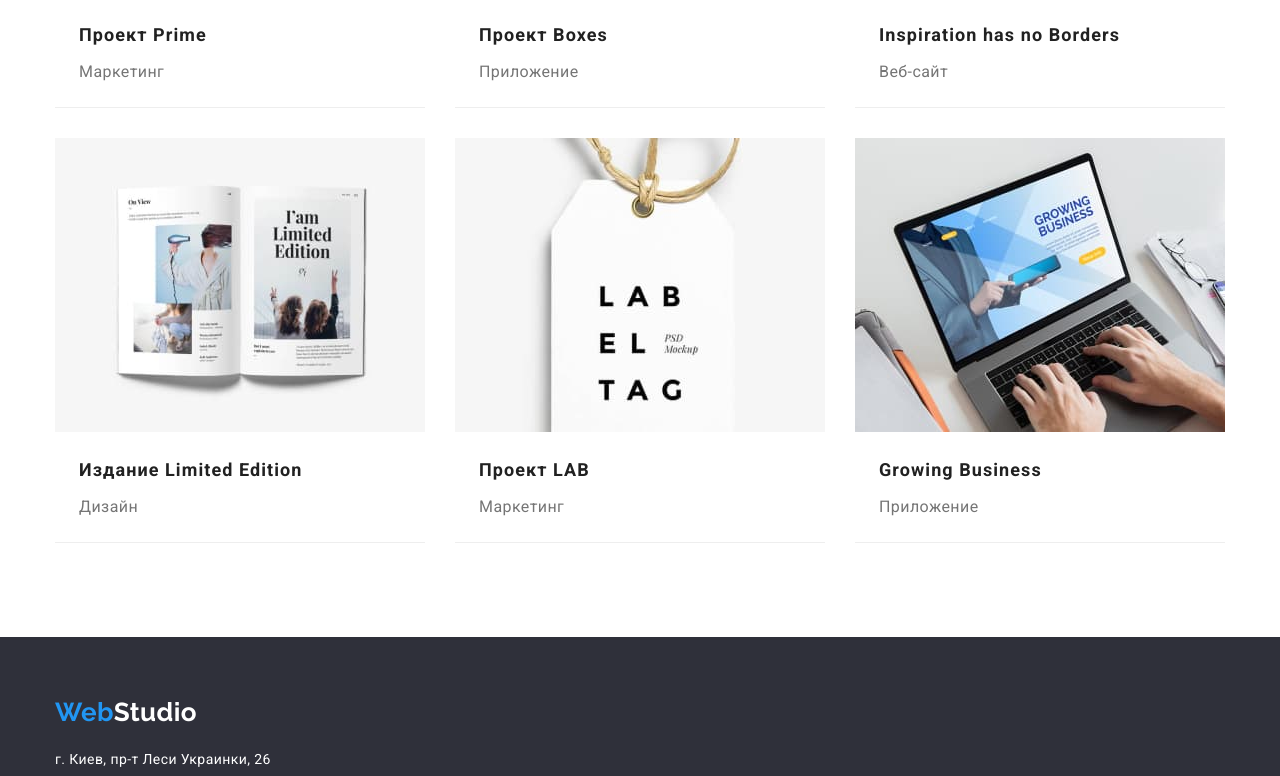
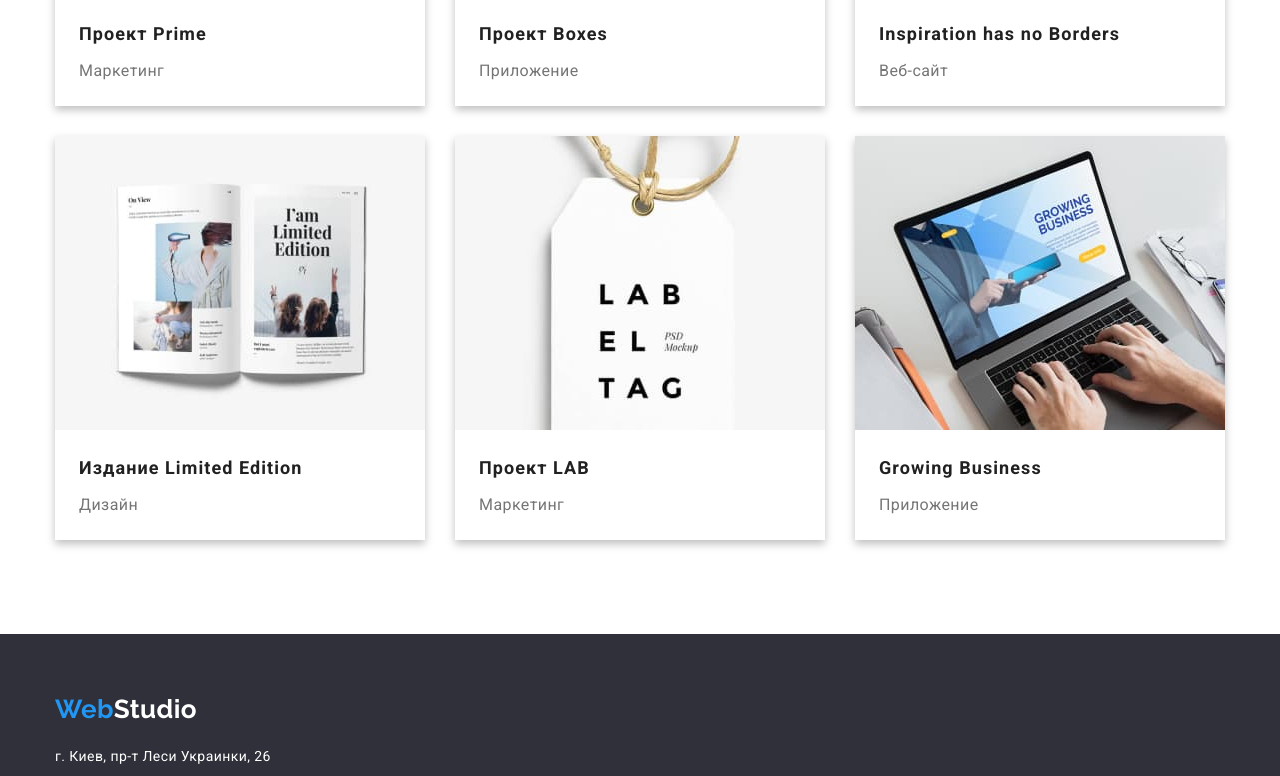
Before and after one commit to anadej/goit-markup-hw-03, a plain HTML site: page portfolio.html in a window 1280 px wide. Shown: the part 996-1772 px from the top of the page. Drawn offline with nearby package versions, Linux system fonts and the light colour scheme.

Commit message:
Update style.css

```diff
--- a/css/style.css
+++ b/css/style.css
@@ -84,6 +84,7 @@ body {
 /* ========== END LOGO ========== */
 
 /* ========== HEADER ========== */
+
 .site-header{
   border-bottom-width: 1px;
   border-bottom-style: solid;
@@ -223,7 +224,6 @@ body {
 .hero .btn:hover{
   background-color: var(--accent-hero-color);
 }
-
 
 /* ========== END HERO ========== */
 
@@ -366,11 +366,11 @@ body {
   margin-top: 30px;
 
   background-color: var(--primary-white-color);
-  border-bottom-width: 1px;
+  /* border-bottom-width: 1px;
   border-bottom-style: solid;
-  border-bottom-color: #EEEEEE;
+  border-bottom-color: #EEEEEE; */
   /* border: 1px solid #EEEEEE; */
-  /* filter: drop-shadow(0px 4px 4px rgba(0, 0, 0, 0.25)); */
+  filter: drop-shadow(0px 4px 4px rgba(0, 0, 0, 0.25));
 }
 
 .portfolio-list .title {
```
